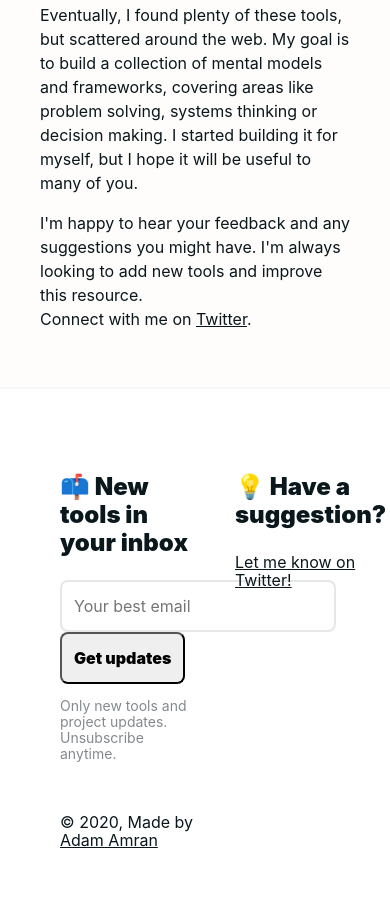
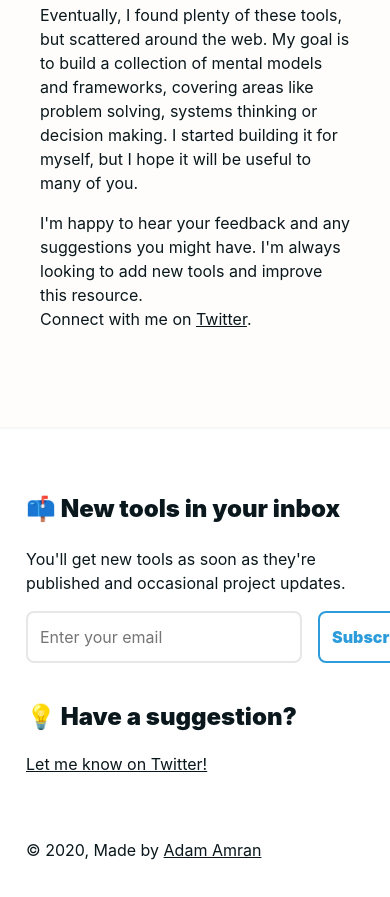
Before and after one commit to Simply007/untools, a Gatsby site: page /about in a window 390 px wide. Shown: the part 913-1810 px from the top of the page. Built offline with nearby package versions, Linux system fonts and the light colour scheme; Gatsby itself is replaced by a stand-in of ours.

Commit message:
Added newsletter + fixed some styling

```diff
--- a/src/components/footer.js
+++ b/src/components/footer.js
@@ -1,16 +1,40 @@
 import React from "react"
 import style from "./footer.module.css"
 
-const Footer = () => (
+class Footer extends React.Component {
+  constructor(props){
+    super(props);
+    this.state = {
+        url: '',
+    };
+}
+
+  componentDidMount() {
+    this.setState({
+        url: `${window.location.href}`,
+    })
+  }
+
+  render() {
+    return (
+      <>
     <footer className={style.footer}>
       <div className={style.container}>
-      <div className={style.newsletter}>
+      <div className={style.block}>
         <h3><span role="img" aria-label="mailbox">📫 </span>New tools in your inbox</h3>
-        <input type="textfield" placeholder="Your best email"></input>
-        <button>Get updates</button>
-        <p>Only new tools and project updates. Unsubscribe anytime.</p>
+        <p>You'll get new tools as soon as they're published and occasional project updates.</p>
+        <form
+          action="https://buttondown.email/api/emails/embed-subscribe/untools.co"
+          method="post"
+          target="popupwindow"
+          onSubmit={`${this.state.url}.open('https://buttondown.email/untools.co', 'popupwindow')`}
+          className="embeddable-buttondown-form" >
+          <input type="email" name="email" id="bd-email" placeholder="Enter your email" />
+          <input type="hidden" value="1" name="embed" />
+          <input type="submit" value="Subscribe" />
+        </form>
       </div>
-      <div className={style.newsletter}>
+      <div className={style.block}>
         <h3><span role="img" aria-label="lightbulb">💡 </span>Have a suggestion?</h3>
         <a href="https://twitter.com/amrancz" target="_blank" rel="noopener noreferrer">Let me know on Twitter!</a>
       </div>
@@ -19,6 +43,41 @@ const Footer = () => (
         <p>© {new Date().getFullYear()}, Made by {` `} <a href="https://www.amran.cz" target="blank" rel={`noopener noreferrer`}>Adam Amran</a></p>
       </div>
     </footer>
-  )
+  </>
+    )
+  }
+
+}
+/*
+const Footer = () => (
+  <>
+    <footer className={style.footer}>
+      <div className={style.container}>
+      <div className={style.block}>
+        <h3><span role="img" aria-label="mailbox">📫 </span>New tools in your inbox</h3>
+        <p>You'll get new tools as soon as they're published and occasional project updates.</p>
+        <form
+          action="https://buttondown.email/api/emails/embed-subscribe/untools.co"
+          method="post"
+          target="popupwindow"
+          onSubmit={`window.open('https://buttondown.email/untools.co', 'popupwindow')`}
+          className="embeddable-buttondown-form" >
+          <input type="email" name="email" id="bd-email" placeholder="Enter your email" />
+          <input type="hidden" value="1" name="embed" />
+          <input type="submit" value="Subscribe" />
+        </form>
+      </div>
+      <div className={style.block}>
+        <h3><span role="img" aria-label="lightbulb">💡 </span>Have a suggestion?</h3>
+        <a href="https://twitter.com/amrancz" target="_blank" rel="noopener noreferrer">Let me know on Twitter!</a>
+      </div>
+      </div>
+      <div className={style.container}>
+        <p>© {new Date().getFullYear()}, Made by {` `} <a href="https://www.amran.cz" target="blank" rel={`noopener noreferrer`}>Adam Amran</a></p>
+      </div>
+    </footer>
+  </>
+)
+*/
 
 export default Footer
--- a/src/components/footer.module.css
+++ b/src/components/footer.module.css
@@ -2,7 +2,8 @@
     background-color: white;
     font-size: 1.6rem;
     text-align: left;
-    padding: 6rem;
+    padding: 1rem;
+    margin-block-start: 4rem;
     border-top: solid .2rem var(--transparentGrey);
 }
 
@@ -20,34 +21,61 @@
     gap: 4rem;
     max-width: 96rem;
     margin: 0 auto;
-    margin-block-end: 2rem;
+    margin-block-end: 4rem;
 }
 
-.newsletter {
-    text-align: left;
+.block {
+    margin-block-start: 4rem;
 }
 
-.newsletter p {
-    font-size: 1.4rem;
-    opacity: .5;
+.block p {
+    text-align: left;
+    line-height: 2.4rem;
 }
 
-.newsletter input {
+.block input {
     line-height: 2.4rem;
     padding: 1.2rem;
     border-radius: .8rem;
     border: solid .2rem var(--darkerOverlay);
+}
+
+.block input[type=email] {
     margin-right: 1.6rem;
 }
 
-.newsletter button {
+.block input[type=submit] {
+    border-color: var(--blue);
+    background-color: transparent;
+    color: var(--blue);
     line-height: 2.4rem;
     padding: 1.2rem;
     font-weight: 900;
     border-radius: .8rem;
-
+    cursor: pointer;
 }
 
-.suggestions {
-    text-align: left;
+.block input[type=submit]:hover {
+    background-color: var(--blue);
+    color: white;
 }
+
+@media only screen and (max-width: 480px) {
+    .container {
+        display: block;
+        padding: 1.6rem;
+        max-width: 96rem;
+        margin: 0 auto;
+        margin-block-start: 0rem;
+        margin-block-end: 2rem;
+    }
+
+    .block {
+        margin-block-start: 4rem;
+    }
+
+    .block form {
+        display: flex;
+        flex: none
+    }
+}
--- a/src/components/header.js
+++ b/src/components/header.js
@@ -4,7 +4,6 @@ import React from "react"
 import style from "./header.module.css"
 
 const Header = ({ siteTitle, displayBackLink }) => {
-  console.log(displayBackLink)
   return (
     <>
     <header className={style.header}>
@@ -14,7 +13,7 @@ const Header = ({ siteTitle, displayBackLink }) => {
             {siteTitle.toLowerCase()}
           </Link>
         </span>
-        <span className={style.backLink}><Link to="/" style={{display: `${displayBackLink}`}}>Back to all tools</Link></span>
+        <span className={style.backLink}><Link to="/" style={{display: `${displayBackLink}`}}>All tools</Link></span>
         <span className={style.about}>
           <Link to="/about/">About</Link>
         </span>
--- a/src/components/share.js
+++ b/src/components/share.js
@@ -43,8 +43,8 @@ class Share extends React.Component {
     componentDidMount() {
         this.setState({
             url: `${window.location.href}`,
-    })
-}
+        })
+    }
 
     render() {
         return (
--- a/src/pages/index.module.css
+++ b/src/pages/index.module.css
@@ -4,6 +4,7 @@
     padding-bottom: 10rem;
     padding-top: 0.1rem;
     text-align: center;
+    border-bottom: solid .2rem var(--transparentGrey);
 }
 
 .top h1 {
--- a/src/templates/article.js
+++ b/src/templates/article.js
@@ -24,7 +24,7 @@ const Article = ({ data }) => {
 
     return (
         <Layout displayBackLink="block">
-          <div style={{backgroundColor:`var(--transparentGrey)`, height: `10rem`}}></div>
+          <div style={{backgroundColor:`var(--transparentGrey)`, height: `10rem`, borderBottom: `solid 0.2rem var(--transparentGrey)`}}></div>
           <div className={style.container}>
             <div className={style.top}>
                 <img src={`${item.icon.value[0].url}`} alt="" style={{float: `left`, marginRight: `2rem`}}></img>
--- a/src/templates/article.module.css
+++ b/src/templates/article.module.css
@@ -52,6 +52,10 @@
     border-color: var(--transparentGrey);
 }
 
+.content h2 {
+    margin-block-start: 4rem;
+}
+
 .content a {
     text-decoration: underline;
 }
--- a/src/templates/category.module.css
+++ b/src/templates/category.module.css
@@ -4,6 +4,7 @@
     padding-bottom: 10rem;
     padding-top: 0.1rem;
     text-align: center;
+    border-bottom: solid .2rem var(--transparentGrey);
 }
 
 .top h1 {
```
Also changed, not shown: src/components/share.module.css (+14 -0 lines).
